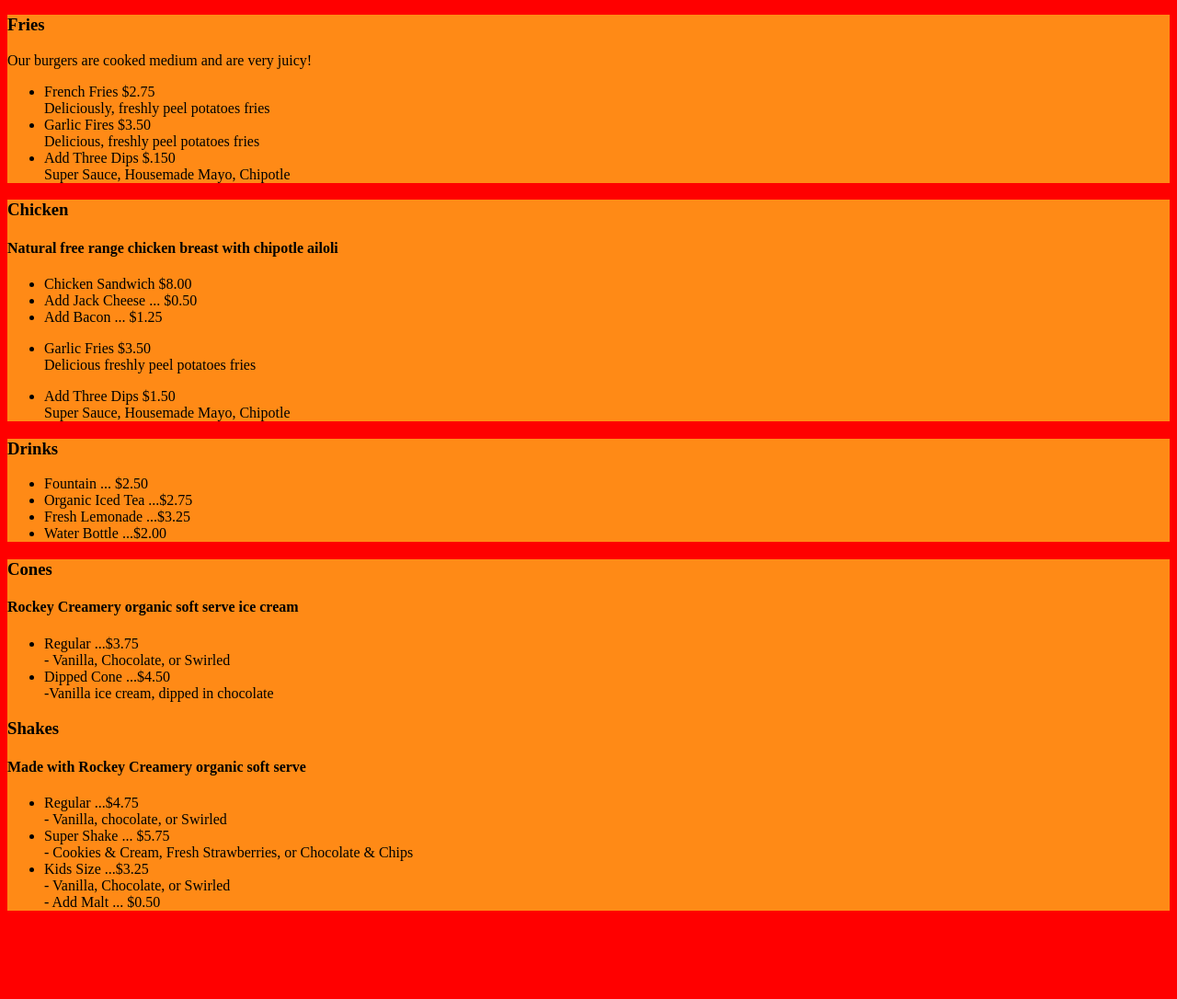
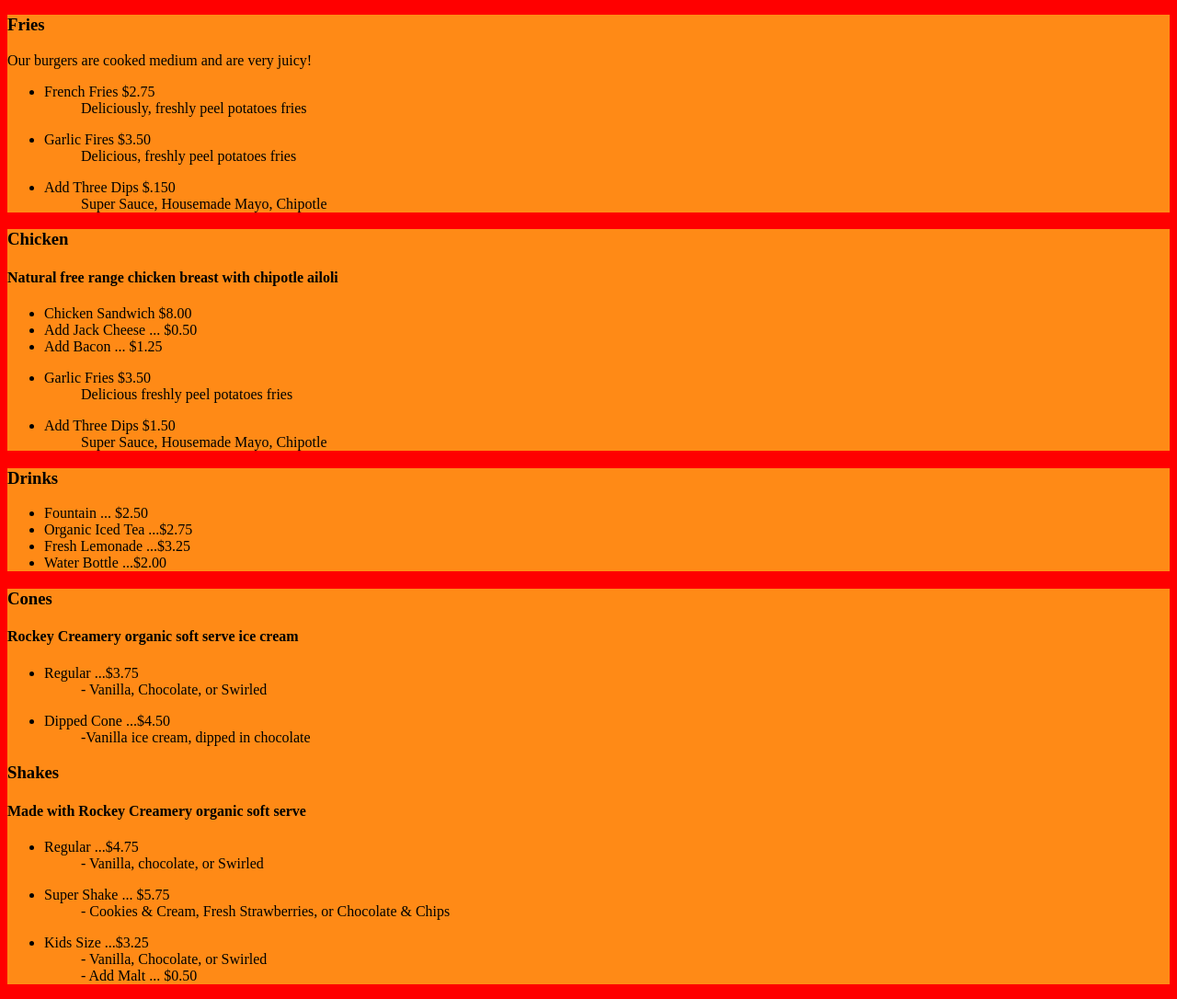
Before and after one commit to JerecTharen/Project1, a plain HTML site: page foodMenu.html in a window 1280 px wide. Shown: the part 653-1739 px from the top of the page at 92% size. Before the commit the page ends 1659 px from the top, so only its background shows below. Drawn offline with Linux system fonts and the light colour scheme.

Commit message:
removed breaks and added description lists to food menu

```diff
--- a/foodMenu.html
+++ b/foodMenu.html
@@ -64,9 +64,24 @@
         <h3>Fries</h3>
         <p>Our burgers are cooked medium and are very juicy!</p>
         <ul>
-            <li>French Fries $2.75<br>Deliciously, freshly peel potatoes fries</li>
-            <li>Garlic Fires $3.50<br>Delicious, freshly peel potatoes fries</li>
-            <li>Add Three Dips $.150<br>Super Sauce, Housemade Mayo, Chipotle</li>
+            <li>
+                <dl>
+                    <dt>French Fries $2.75</dt>
+                    <dd>Deliciously, freshly peel potatoes fries</dd>
+                </dl>
+            </li>
+            <li>
+                <dl>
+                    <dt>Garlic Fires $3.50</dt>
+                    <dd>Delicious, freshly peel potatoes fries</dd>
+                </dl>
+            </li>
+            <li>
+                <dl>
+                    <dt>Add Three Dips $.150</dt>
+                    <dd>Super Sauce, Housemade Mayo, Chipotle</dd>
+                </dl>
+            </li>
         </ul>
     </div>
 
@@ -82,13 +97,23 @@
         </div>
         <div>
             <ul>
-                <li>Garlic Fries $3.50<br>Delicious freshly peel potatoes fries</li>
+                <li>
+                    <dl>
+                        <dt>Garlic Fries $3.50</dt>
+                        <dd>Delicious freshly peel potatoes fries</dd>
+                    </dl>
+                </li>
             </ul>
         </div>
 
         <div>
             <ul>
-                <li>Add Three Dips $1.50<br>Super Sauce, Housemade Mayo, Chipotle</li>
+                <li>
+                    <dl>
+                        <dt>Add Three Dips $1.50</dt>
+                        <dd>Super Sauce, Housemade Mayo, Chipotle</dd>
+                    </dl>
+                </li>
             </ul>
         </div>
     </div>
@@ -108,17 +133,43 @@
             <h3>Cones</h3>
             <h4>Rockey Creamery organic soft serve ice cream</h4>
             <ul>
-                <li>Regular ...$3.75<br>- Vanilla, Chocolate, or Swirled</li>
-                <li>Dipped Cone ...$4.50<br>-Vanilla ice cream, dipped in chocolate</li>
+                <li>
+                    <dl>
+                        <dt>Regular ...$3.75</dt>
+                        <dd>- Vanilla, Chocolate, or Swirled</dd>
+                    </dl>
+                </li>
+                <li>
+                    <dl>
+                        <dt>Dipped Cone ...$4.50</dt>
+                        <dd>-Vanilla ice cream, dipped in chocolate</dd>
+                    </dl>
+                </li>
             </ul>
         </div>
         <div>
             <h3>Shakes</h3>
             <h4>Made with Rockey Creamery organic soft serve</h4>
             <ul>
-                <li>Regular ...$4.75<br>- Vanilla, chocolate, or Swirled</li>
-                <li>Super Shake ... $5.75<br>- Cookies &amp; Cream, Fresh Strawberries, or Chocolate &amp; Chips</li>
-                <li>Kids Size ...$3.25<br>- Vanilla, Chocolate, or Swirled<br>- Add Malt ... $0.50</li>
+                <li>
+                    <dl>
+                        <dt>Regular ...$4.75</dt>
+                        <dd>- Vanilla, chocolate, or Swirled</dd>
+                    </dl>
+                </li>
+                <li>
+                    <dl>
+                        <dt>Super Shake ... $5.75</dt>
+                        <dd>- Cookies &amp; Cream, Fresh Strawberries, or Chocolate &amp; Chips</dd>
+                    </dl>
+                </li>
+                <li>
+                    <dl>
+                        <dt>Kids Size ...$3.25</dt>
+                        <dd>- Vanilla, Chocolate, or Swirled</dd>
+                        <dd>- Add Malt ... $0.50</dd>
+                    </dl>
+                </li>
             </ul>
         </div>
     </div>
```
